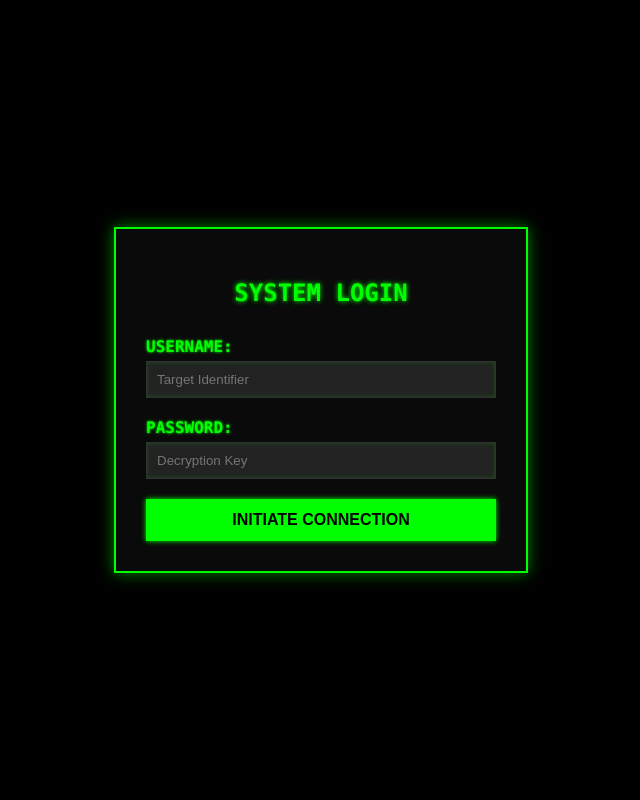
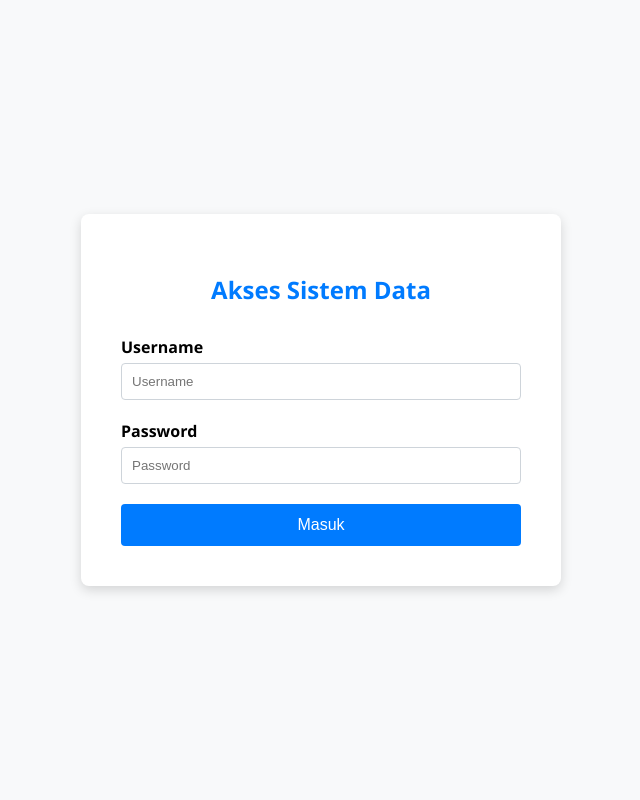
Before and after one commit to krackxor/PAM, a Flask app: page /login in a window 1280 px wide. Shown: the whole page, without its empty margins (319-959 px from the left). Run offline with Flask 3, Linux system fonts and the light colour scheme.

Commit message:
Update login.html

```diff
--- a/templates/login.html
+++ b/templates/login.html
@@ -1,43 +1,38 @@
 <!DOCTYPE html>
-<html lang="en">
+<html lang="id">
 <head>
     <meta charset="UTF-8">
     <meta name="viewport" content="width=device-width, initial-scale=1.0">
-    <title>TERMINAL ACCESS - AUTH REQUIRED</title>
+    <title>Login - Akses Data</title>
     <style>
         :root {
-            --primary-color: #00ff00; /* Neon Green - Main Accent */
-            --bg-color: #000000; /* Pure Black Background */
-            --card-bg: #0a0a0a; /* Deep dark card background */
-            --shadow: 0 0 15px rgba(0, 255, 0, 0.5);
-            --border-radius: 0px;
+            --primary-color: #007bff;
+            --bg-color: #f8f9fa;
+            --card-bg: #ffffff;
+            --shadow: 0 4px 12px rgba(0, 0, 0, 0.15);
+            --border-radius: 8px;
         }
         body {
-            font-family: 'Consolas', 'Courier New', monospace;
+            font-family: 'Segoe UI', Tahoma, Geneva, Verdana, sans-serif;
             background-color: var(--bg-color);
             display: flex;
             justify-content: center;
             align-items: center;
             min-height: 100vh;
             margin: 0;
-            color: var(--primary-color);
-            text-shadow: 0 0 3px var(--primary-color);
         }
         .login-container {
-            width: 90%;
-            max-width: 350px;
+            width: 100%;
+            max-width: 400px;
             background-color: var(--card-bg);
-            padding: 30px;
+            padding: 40px;
             border-radius: var(--border-radius);
-            border: 2px solid var(--primary-color);
             box-shadow: var(--shadow);
             text-align: center;
         }
         h2 {
             color: var(--primary-color);
             margin-bottom: 30px;
-            text-shadow: 0 0 5px var(--primary-color);
-            text-transform: uppercase;
         }
         .form-group {
             margin-bottom: 20px;
@@ -51,76 +46,63 @@
         .form-control {
             width: 100%;
             padding: 10px;
-            background-color: #222;
-            color: var(--primary-color);
-            border: 1px solid #333;
-            border-radius: 0px;
+            border: 1px solid #ced4da;
+            border-radius: 4px;
             box-sizing: border-box;
-            box-shadow: inset 0 0 5px rgba(0, 255, 0, 0.2);
-        }
-        .form-control:focus {
-             border-color: #00ffff;
-             box-shadow: 0 0 10px #00ffff;
-             outline: none;
         }
         .btn-primary {
             background-color: var(--primary-color);
-            color: var(--bg-color);
+            color: white;
             border: none;
             padding: 12px;
-            border-radius: 0px;
+            border-radius: 4px;
             cursor: pointer;
             width: 100%;
             font-size: 16px;
-            font-weight: 700;
             transition: background-color 0.3s;
-            box-shadow: 0 0 5px var(--primary-color);
         }
         .btn-primary:hover {
-            background-color: #00ffff;
-            box-shadow: 0 0 10px #00ffff;
-            color: #000;
+            background-color: #0056b3;
         }
         .alert {
             padding: 10px;
             margin-bottom: 15px;
-            border-radius: 0px;
+            border-radius: 4px;
             text-align: left;
-            text-shadow: none;
         }
         .alert-danger {
-            background-color: #330033;
-            color: #ff00ff;
-            border: 1px solid #ff00ff;
+            background-color: #f8d7da;
+            color: #721c24;
+            border: 1px solid #f5c6cb;
         }
     </style>
 </head>
 <body>
     <div class="login-container">
-        <h2><i class="fas fa-lock"></i> SYSTEM LOGIN</h2>
+        <h2>Akses Sistem Data</h2>
 
         {% with messages = get_flashed_messages(with_categories=true) %}
             {% if messages %}
                 {% for category, message in messages %}
-                    <div class="alert alert-danger">** ACCESS DENIED: {{ message | upper }} **</div>
+                    <div class="alert alert-{{ category }}">{{ message }}</div>
                 {% endfor %}
             {% endif %}
         {% endwith %}
 
         <form method="POST" action="{{ url_for('login') }}">
-            <input type="hidden" name="csrf_token" value="{{ form.csrf_token.data if form.csrf_token.data else '' }}">
+            {{ form.hidden_tag() }}
 
             <div class="form-group">
-                <label for="username">USERNAME:</label>
-                <input type="text" id="username" name="username" class="form-control" placeholder="Target Identifier" required>
+                {{ form.username.label(class="form-label") }}
+                {{ form.username(class="form-control", placeholder="Username") }}
             </div>
 
             <div class="form-group">
-                <label for="password">PASSWORD:</label>
-                <input type="password" id="password" name="password" class="form-control" placeholder="Decryption Key" required>
+                {{ form.password.label(class="form-label") }}
+                {{ form.password(class="form-control", placeholder="Password") }}
             </div>
 
-            <button type="submit" class="btn-primary">INITIATE CONNECTION</button>
+            {{ form.submit(class="btn-primary") }}
         </form>
     </div>
 </body>
```
